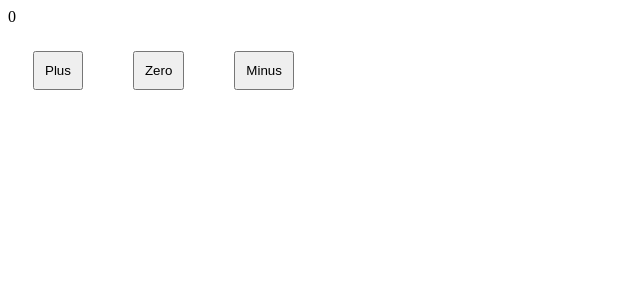
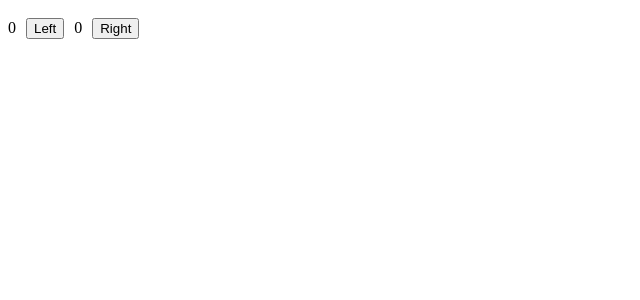
Before and after one commit to jmacosta/fullStackOpen, a React (Vite) app in the folder part1/courseinfo/: page / in a window 1280 px wide. Shown: the top 300 px of the page, without its empty margins (0-640 px from the left). Built offline with nearby package versions, Linux system fonts and the light colour scheme.

Commit message:
/complex state

```diff
--- a/part1/courseinfo/src/main.jsx
+++ b/part1/courseinfo/src/main.jsx
@@ -128,31 +128,56 @@
 
 // passing state to child components
 
-const Display = ({ counter }) => <div>{counter}</div>;
+// const Display = ({ counter }) => <div>{counter}</div>;
 
-const Button = ({ actionFunction, labelButton }) => (
-  <button style={{ margin: "25px", padding: "10px" }} onClick={actionFunction}>
-    {labelButton}
-  </button>
-);
+// const Button = ({ actionFunction, labelButton }) => (
+//   <button style={{ margin: "25px", padding: "10px" }} onClick={actionFunction}>
+//     {labelButton}
+//   </button>
+// );
+
+// const App = () => {
+//   const [counter, setCounter] = useState(0);
+//   const increaseByOne = () => {
+//     setCounter(counter + 1);
+//   };
+//   const setToZero = () => {
+//     setCounter(0);
+//   };
+//   const decreaseByOne = () => {
+//     setCounter(counter - 1);
+//   };
+//   return (
+//     <div>
+//       <Display counter={counter} />
+//       <Button actionFunction={increaseByOne} labelButton="Plus" />
+//       <Button actionFunction={setToZero} labelButton="Zero" />
+//       <Button actionFunction={decreaseByOne} labelButton="Minus" />
+//     </div>
+//   );
+// };
+
+//complex state
 
 const App = () => {
-  const [counter, setCounter] = useState(0);
-  const increaseByOne = () => {
-    setCounter(counter + 1);
+  const [clicks, setClicks] = useState({ left: 0, right: 0 });
+  const handleLeftClick = () => {
+    setClicks({ ...clicks, left: clicks.left + 1 });
   };
-  const setToZero = () => {
-    setCounter(0);
+  const handleRightClick = () => {
+    setClicks({ ...clicks, right: clicks.right + 1 });
   };
-  const decreaseByOne = () => {
-    setCounter(counter - 1);
-  };
+
   return (
     <div>
-      <Display counter={counter} />
-      <Button actionFunction={increaseByOne} labelButton="Plus" />
-      <Button actionFunction={setToZero} labelButton="Zero" />
-      <Button actionFunction={decreaseByOne} labelButton="Minus" />
+      {clicks.left}
+      <button style={{ margin: "10px" }} onClick={handleLeftClick}>
+        Left
+      </button>
+      {clicks.right}
+      <button style={{ margin: "10px" }} onClick={handleRightClick}>
+        Right
+      </button>
     </div>
   );
 };
```
